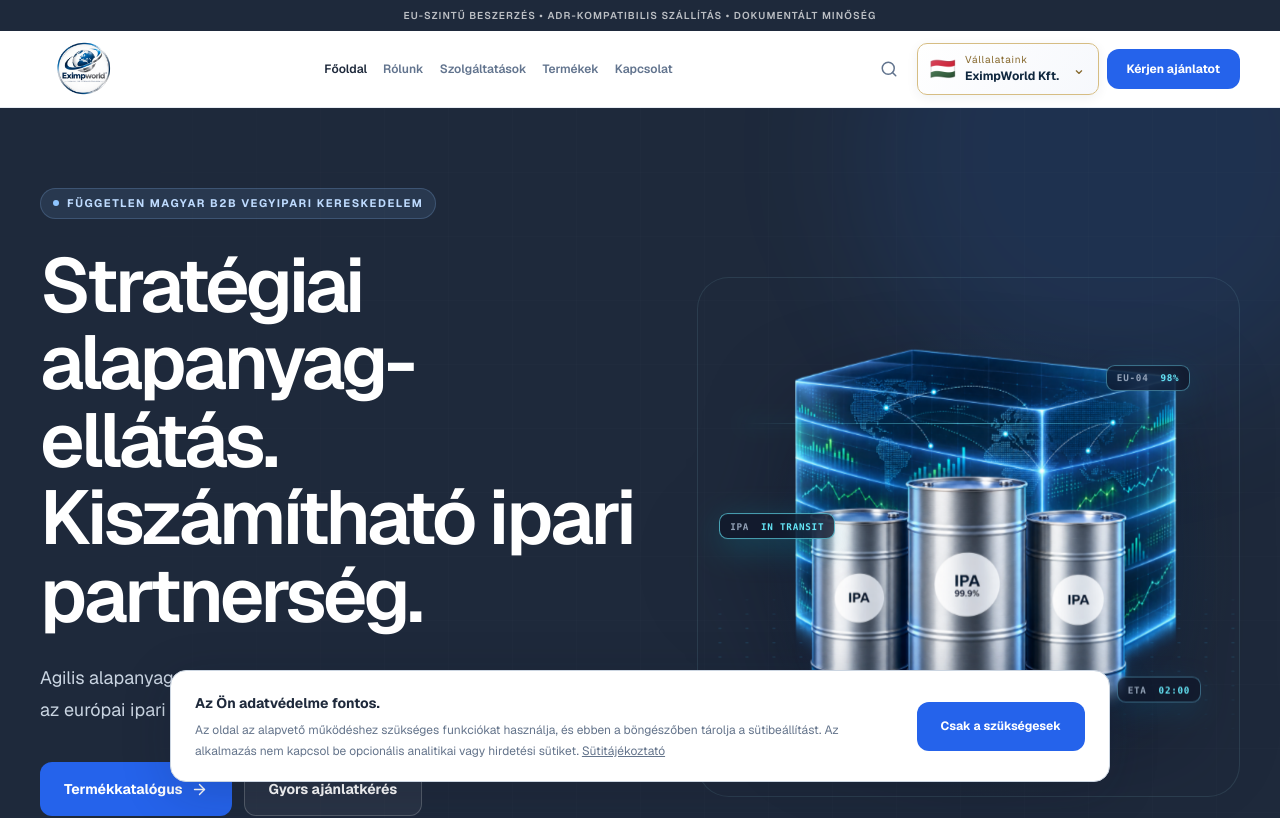
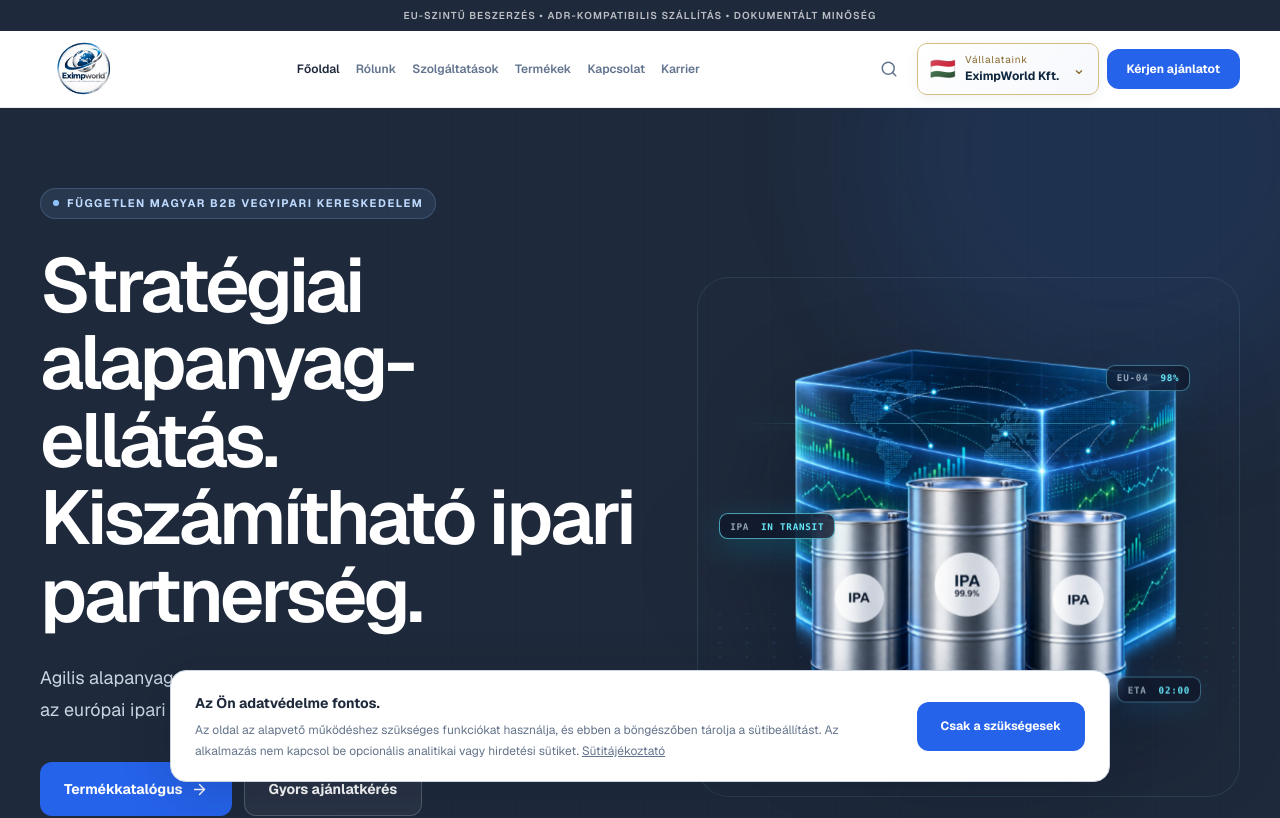
Before and after one commit to kurkoglobal-beep/eximpworld, a Next.js app: page / in a window 1280 px wide. Shown: the top 818 px of the page. Built offline with nearby package versions, Linux system fonts and the light colour scheme.

Commit message:
Add Careers to desktop and mobile primary navigation

```diff
--- a/components/site-shell.tsx
+++ b/components/site-shell.tsx
@@ -25,11 +25,11 @@ export function Header() {
   const { locale, market } = useLocale();
   const uk = market.id === 'uk';
   const navLinks = uk
-    ? ['/', '/products', '/industries', '/services', '/about', '/contact']
-    : links;
+    ? ['/', '/products', '/industries', '/services', '/about', '/contact', '/karrier']
+    : [...links, '/karrier'];
   const navLabels = uk
-    ? ['Home', 'Products', 'Industries', 'Services', 'About', 'Contact']
-    : labels[locale];
+    ? ['Home', 'Products', 'Industries', 'Services', 'About', 'Contact', 'Careers']
+    : [...labels[locale], locale === 'hu' ? 'Karrier' : 'Careers'];
   const pathname = usePathname();
   const path = languageRoute(pathname)?.hu || pathname;
   const [open, setOpen] = useState(false);
```
